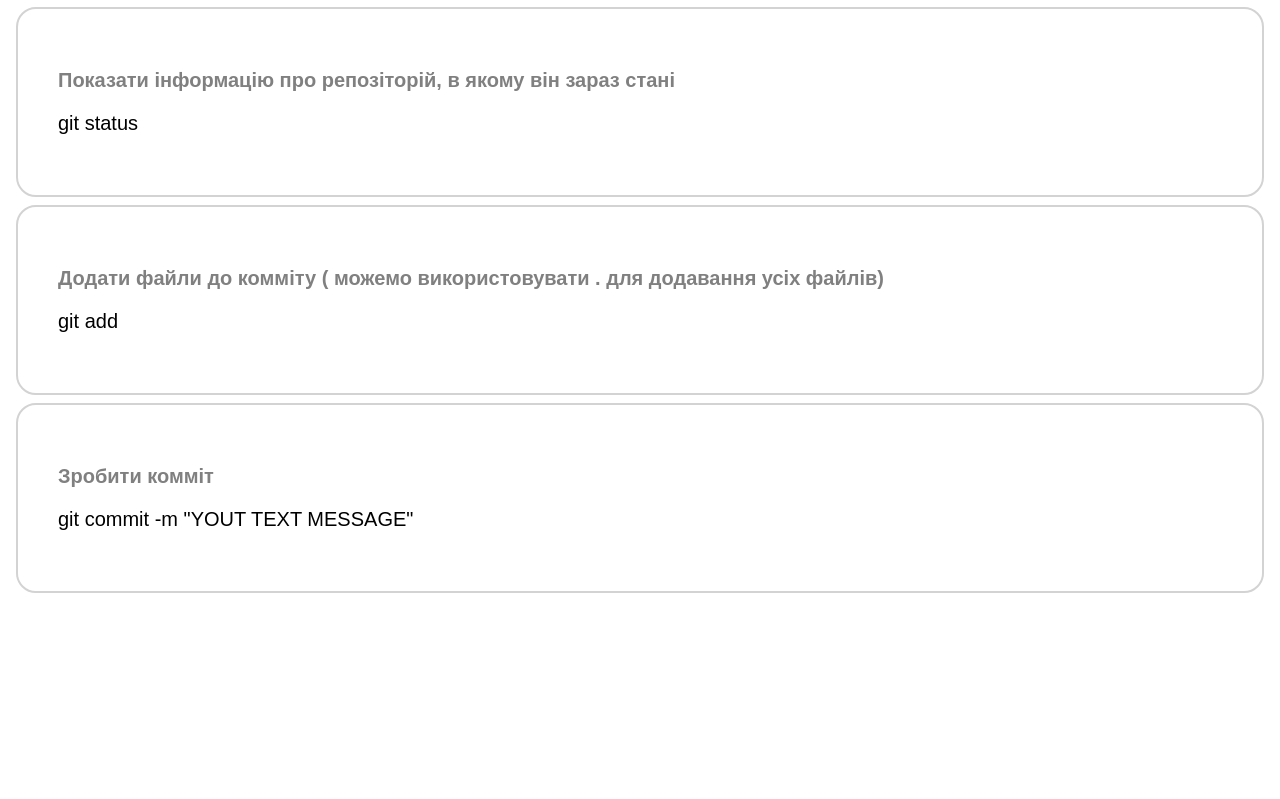
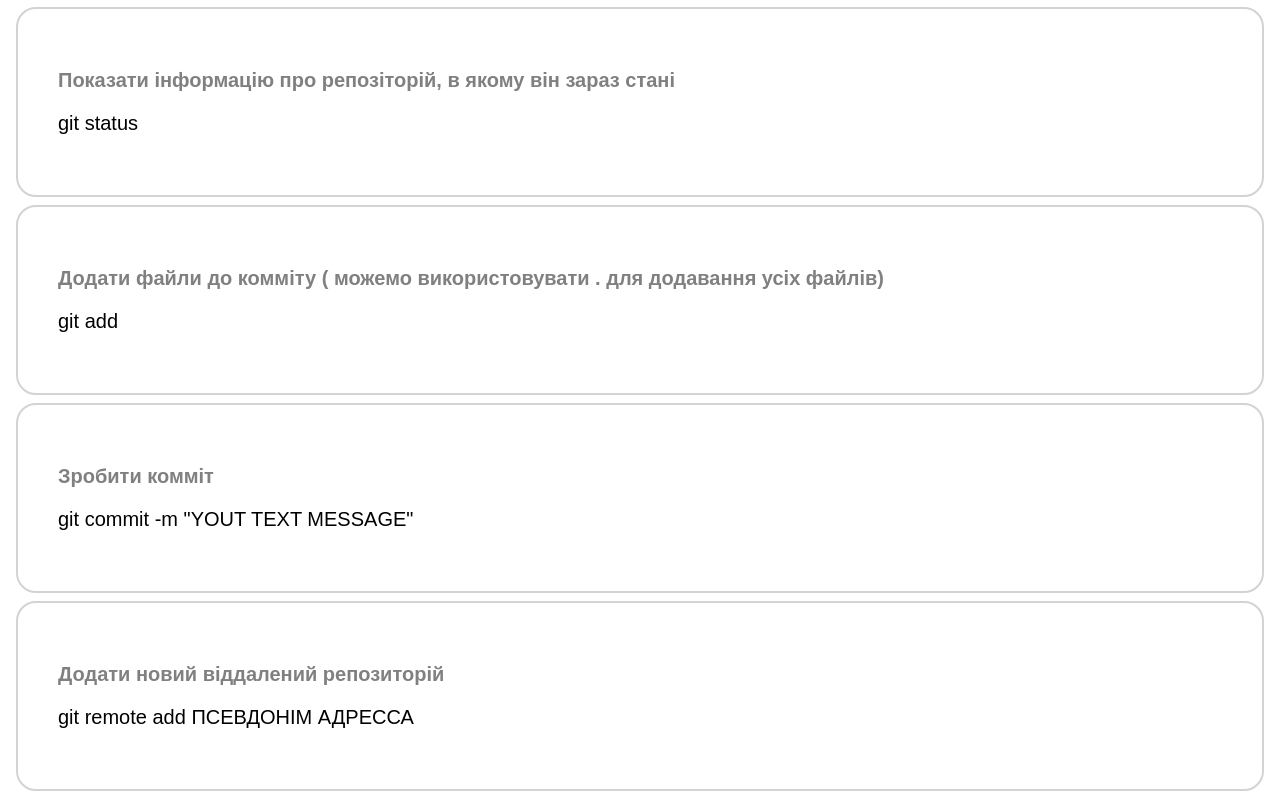
Before and after one commit to Thematveev/git-cheatsheet-commands, a plain HTML site: page index.html in a window 1280 px wide. Shown: the part 440-1239 px from the top of the page. Before the commit the page ends 1041 px from the top, so only its background shows below. Drawn offline with Linux system fonts and the light colour scheme.

Commit message:
new changes

```diff
--- a/index.html
+++ b/index.html
@@ -39,5 +39,11 @@
         </p>
         <p class="command">git commit -m "YOUT TEXT MESSAGE"</p>
     </div>
+    <div class="container">
+        <p class="comment">
+            Додати новий віддалений репозиторій
+        </p>
+        <p class="command">git remote add ПСЕВДОНІМ АДРЕССА</p>
+    </div>
 </body>
 </html>
```
